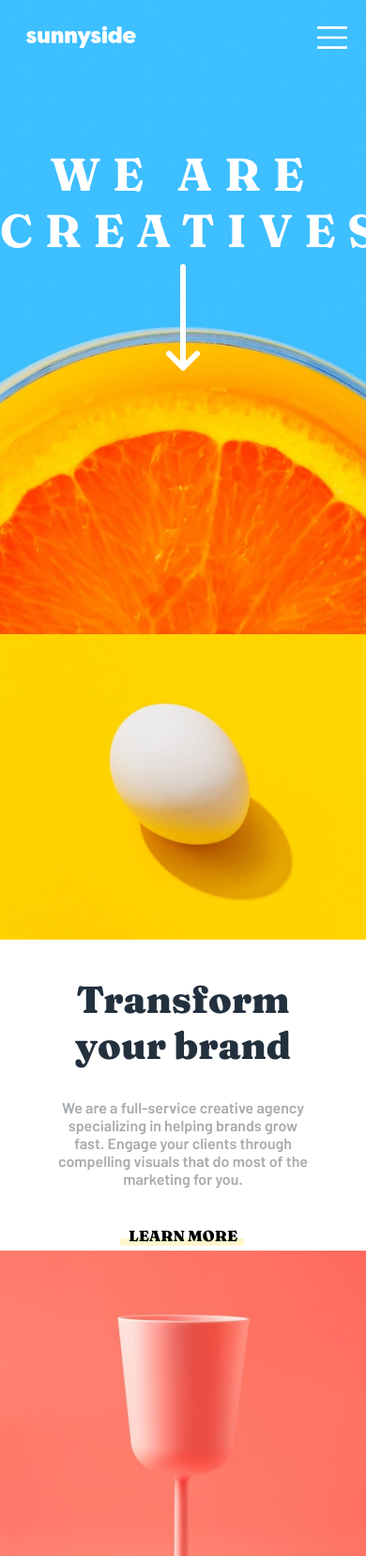
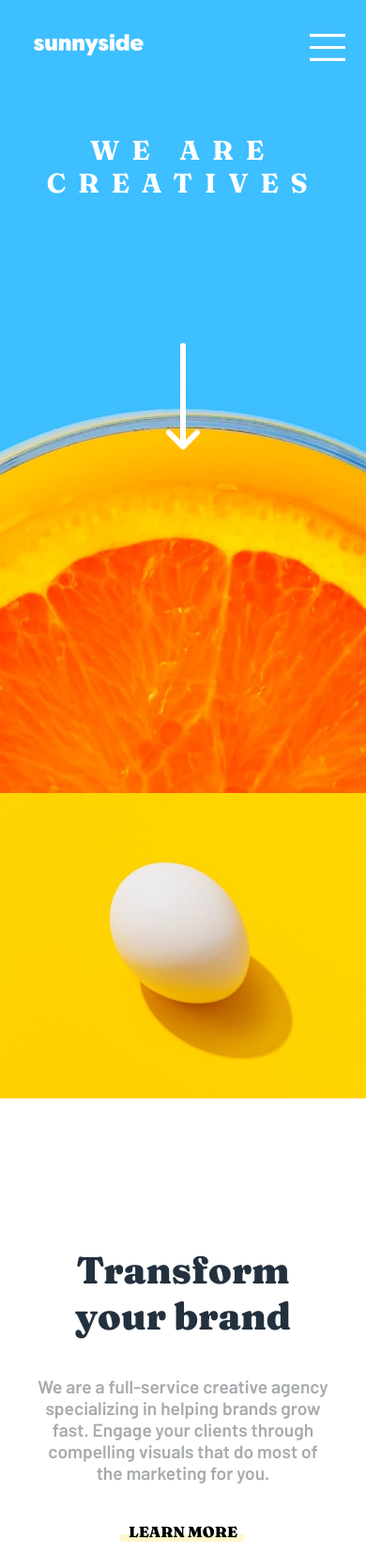
Before and after one commit to emingbt/sunnyside-agency-landing-page, a plain HTML site: page index.html in a window 390 px wide. Shown: the top 1656 px of the page at 94% size. Drawn offline with Linux system fonts and the light colour scheme.

Commit message:
Fix the css bug in the mobile view

```diff
--- a/style.css
+++ b/style.css
@@ -16,12 +16,6 @@ body {
   font-size: 18px;
   font-family: 'Barlow', sans-serif;
   margin: 0;
-}
-
-@media screen and (min-width:375px){
-  body {
-      font-size: 14px;
-  }
 }
 
 @media screen and (min-width:768px){
@@ -54,7 +48,7 @@ header::before {
 
 @media screen and (max-width: 1100px) {
   header {
-    height: 80vh;
+    height: 100vh;
   }
 }
 
@@ -104,6 +98,12 @@ header ul {
   letter-spacing: .8rem;
 }
 
+@media screen and (max-width:890px){
+  .title {
+      font-size: 1.6em;
+  }
+}
+
 .wrapper {
   display: grid;
   grid-template-columns: 50% 50%;
@@ -111,10 +111,6 @@ header ul {
 
 .wrapper img {
   width: 100%;
-}
-
-.griditem {
-  margin-bottom: -5px;
 }
 
 .textbox {
@@ -131,17 +127,17 @@ header ul {
 
 @media screen and (max-width: 1100px) {
   .textbox{
-    height: 40vh;
+    height: 70vh;
   }
   .content {
-      width: 70%;
+      width: 80%;
   }
 }
 
 .textbox p {
   margin: 0;
   padding-top: 2em;
-  font-size: 1rem;
+  font-size: 1.2rem;
   color: var(--greyblue);
 }
 
@@ -238,6 +234,17 @@ header ul {
   font-size: 1.1rem;
   margin-left: 30%;
   margin-right: 30%;
+}
+
+@media screen and (max-width: 890px) {
+  .backdroppic {
+    height: 40vh;
+  }
+
+  .backdroppic p {
+    margin-left: 10%;
+    margin-right: 10%;
+  }
 }
 
 .cherry {
@@ -443,7 +450,7 @@ footer .attribution a {
 .dropdown .contact {
   background: var(--yellow);
   padding: 1em .01em;
-  width: 40%;
+  width: 50%;
   margin: 1em auto 1em auto;
 }
 
```
